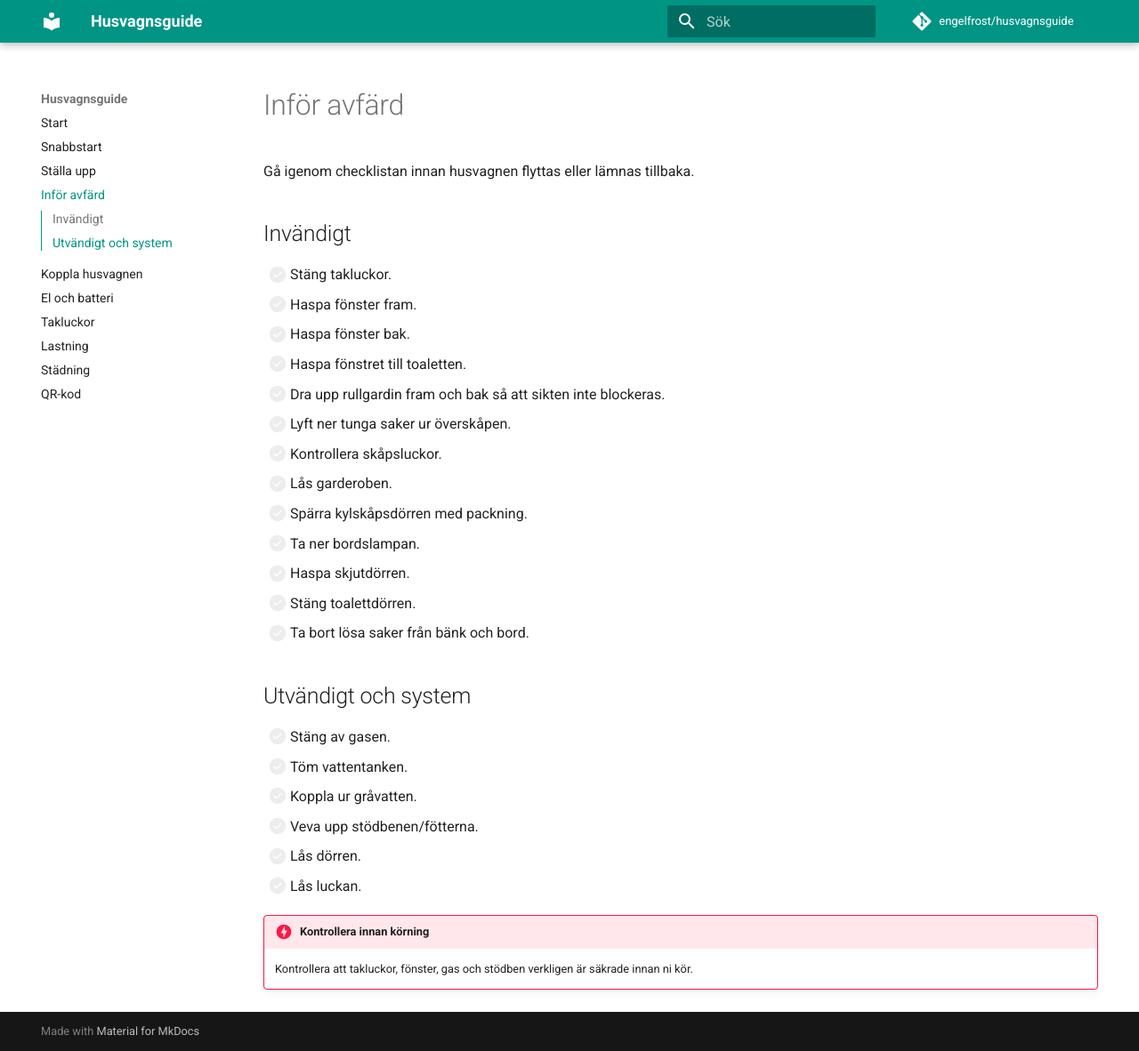
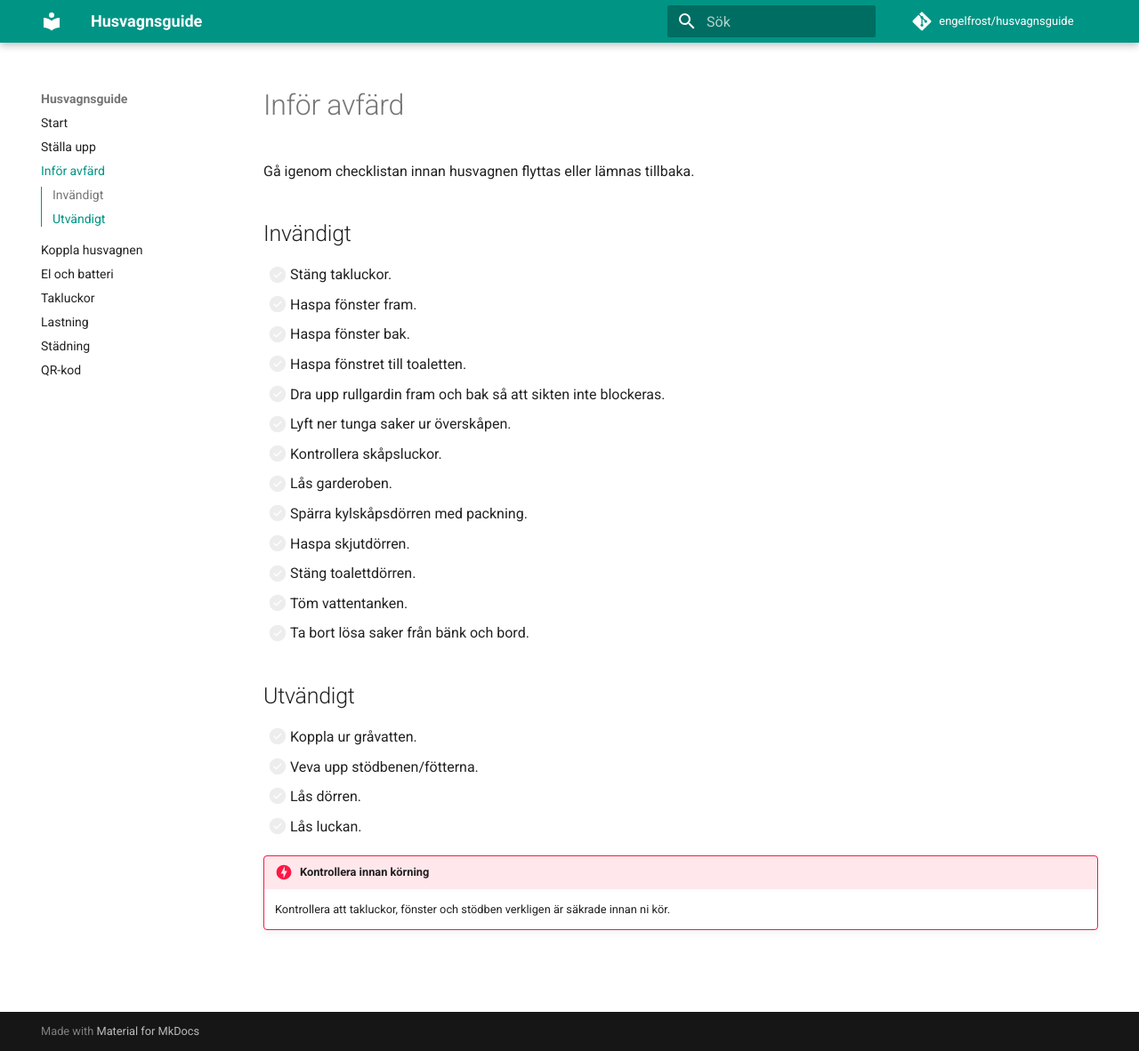
Before and after one commit to engelfrost/husvagnsguide, an MkDocs documentation site: the page built from docs/avfard.md, in a window 1280 px wide and 1182 px high. Shown: the whole window at 89% size. Built offline with MkDocs 1.6.1 and Material for MkDocs 9.7.7, drawn with Linux system fonts in a browser that asks for light colours; comment, search, counter and statistics services are not loaded.

Commit message:
Uppdatera husvagnsguide

```diff
--- a/docs/avfard.md
+++ b/docs/avfard.md
@@ -13,19 +13,17 @@ Gå igenom checklistan innan husvagnen flyttas eller lämnas tillbaka.
 - [ ] Kontrollera skåpsluckor.
 - [ ] Lås garderoben.
 - [ ] Spärra kylskåpsdörren med packning.
-- [ ] Ta ner bordslampan.
 - [ ] Haspa skjutdörren.
 - [ ] Stäng toalettdörren.
+- [ ] Töm vattentanken.
 - [ ] Ta bort lösa saker från bänk och bord.
 
-## Utvändigt och system
+## Utvändigt
 
-- [ ] Stäng av gasen.
-- [ ] Töm vattentanken.
 - [ ] Koppla ur gråvatten.
 - [ ] Veva upp stödbenen/fötterna.
 - [ ] Lås dörren.
 - [ ] Lås luckan.
 
 !!! danger "Kontrollera innan körning"
-    Kontrollera att takluckor, fönster, gas och stödben verkligen är säkrade innan ni kör.
+    Kontrollera att takluckor, fönster och stödben verkligen är säkrade innan ni kör.
--- a/mkdocs.yml
+++ b/mkdocs.yml
@@ -32,7 +32,6 @@ markdown_extensions:
 
 nav:
   - Start: index.md
-  - Snabbstart: snabbstart.md
   - Ställa upp: uppstallning.md
   - Inför avfärd: avfard.md
   - Koppla husvagnen: koppla-husvagn.md
```
Also changed, not shown: docs/el.md (+2 -2 lines), docs/index.md (+1 -1 lines), docs/snabbstart.md (deleted, +0 -24 lines), docs/takluckor.md (+1 -1 lines), docs/uppstallning.md (+0 -3 lines).
